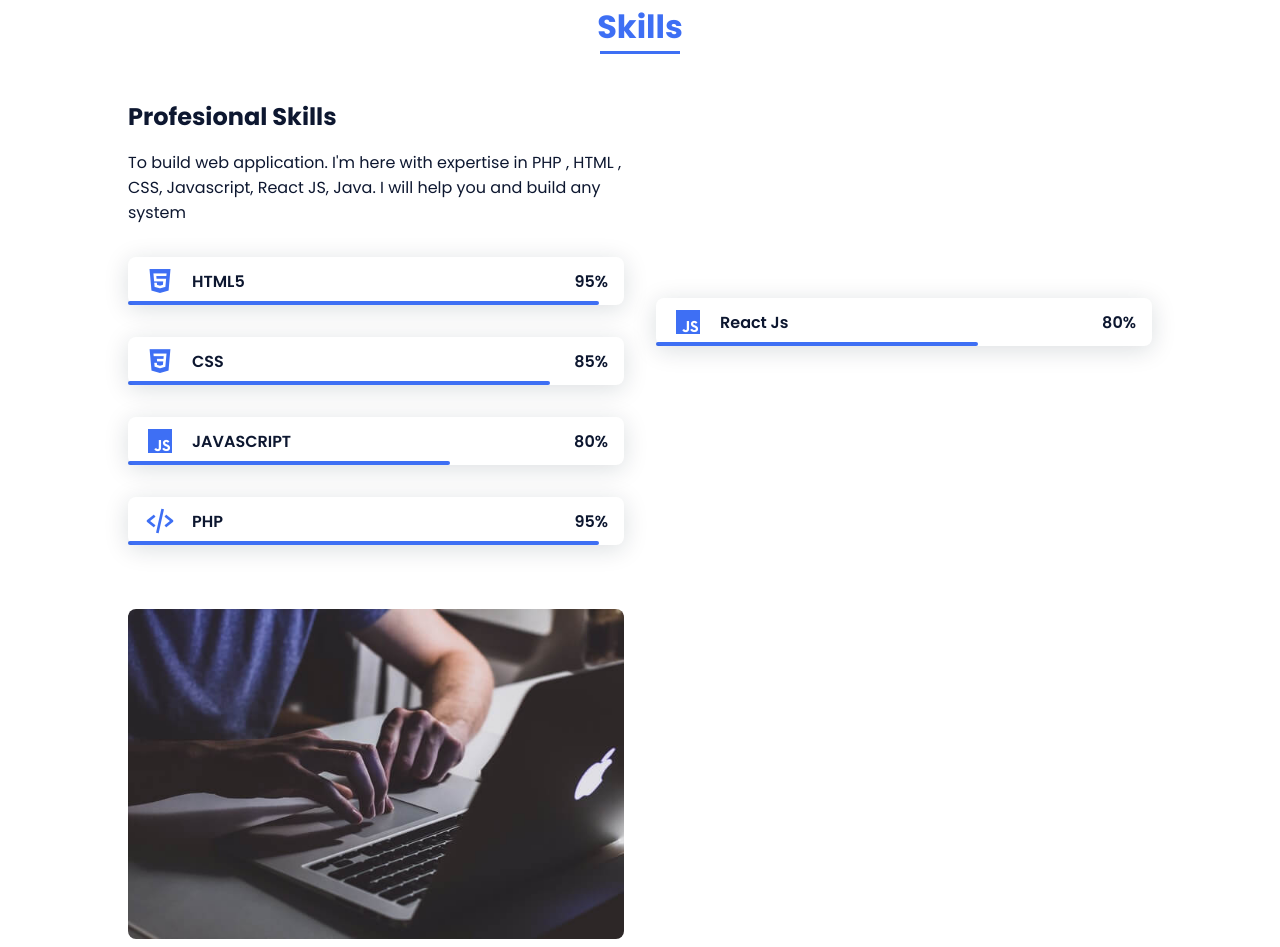
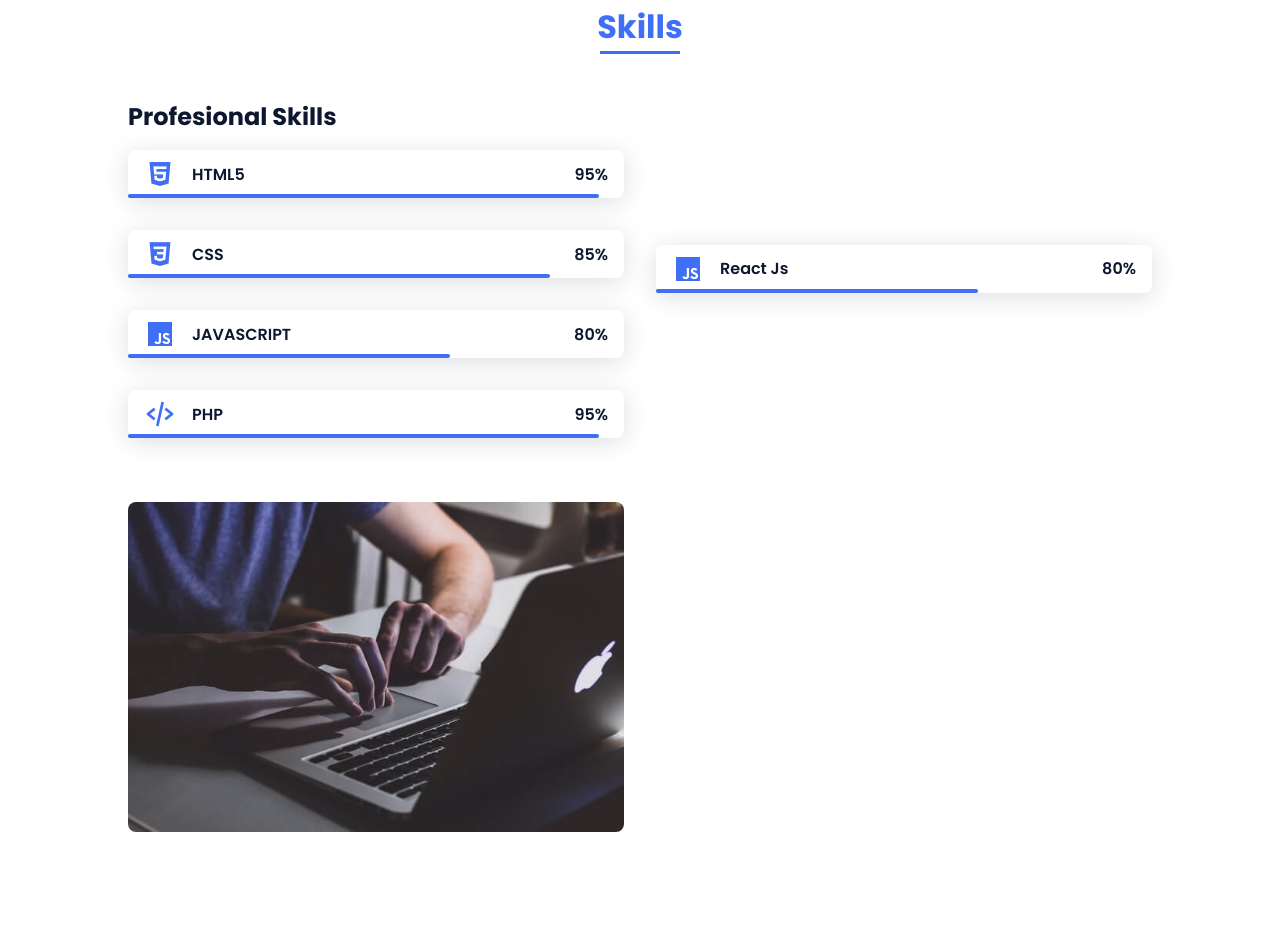
Before and after one commit to EngAliMAhdi/portfolio, a plain HTML site: page index.html in a window 1280 px wide. Shown: the part 1418-2365 px from the top of the page. Drawn offline with nearby package versions, Linux system fonts and the light colour scheme.

Commit message:
Update index.html

```diff
--- a/index.html
+++ b/index.html
@@ -96,7 +96,8 @@
             <div class="skills__container bd-grid">
                 <div>
                     <h2 class="skills__subtitle">Profesional Skills</h2>
-                    <p class="skills__text">To build web application. I'm here with expertise in PHP , HTML , CSS, Javascript, React JS, Java. I will help you and build any system </p>
+                   <!--=====<p class="skills__text">To build web application. I'm here with expertise in PHP , HTML , CSS, Javascript, React JS, Java. I will help you and build any system </p>
+                    =====-->
                     <div class="skills__data">
                         <div class="skills__names">
                             <i class='bx bxl-html5 skills__icon'></i>
```
